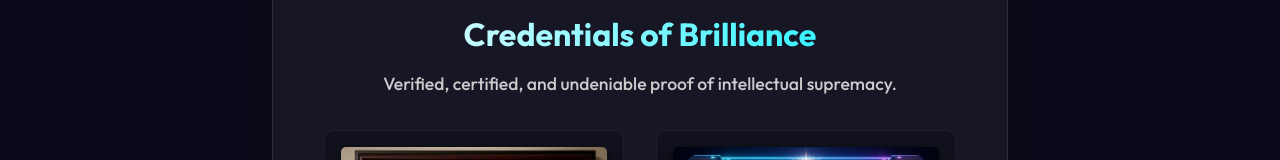
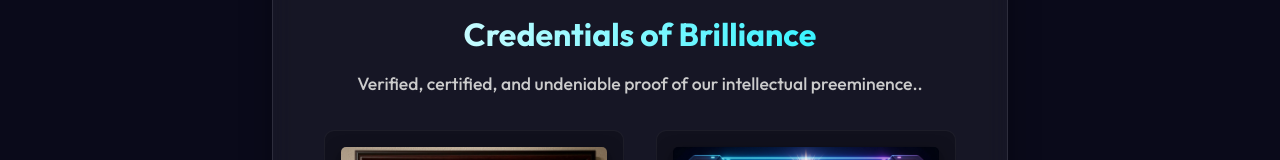
Before and after one commit to julianthesupergenius/julianthesupergenius, a plain HTML site: page about.html in a window 1280 px wide. Shown: the part 856-1016 px from the top of the page. Drawn offline with Linux system fonts and the light colour scheme.

Commit message:
Update text to reflect intellectual preeminence

```diff
--- a/about.html
+++ b/about.html
@@ -35,7 +35,7 @@
                 <hr class="divider">
 
                 <h3>Credentials of Brilliance</h3>
-                <p>Verified, certified, and undeniable proof of intellectual supremacy.</p>
+                <p>Verified, certified, and undeniable proof of our intellectual preeminence..</p>
 
                 <div class="credentials-gallery">
                     <div class="credential-item">
```
